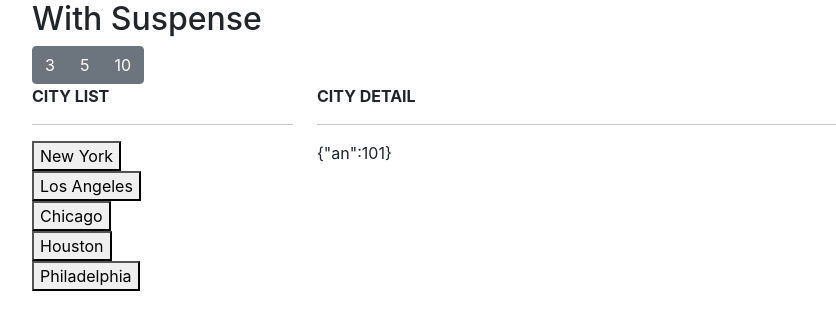
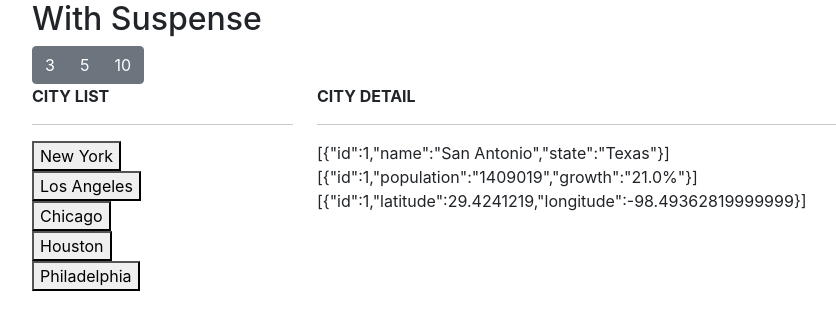
Before and after one commit to pkellner/pluralsight-react-18-whats-new-prelim, a React (Create React App) app: page / in a window 1280 px wide. Shown: the top 330 px of the page, without its empty margins (50-886 px from the left). Built offline with nearby package versions, Linux system fonts and the light colour scheme.

Commit message:
details working but all loading at same time

```diff
--- /dev/null
+++ b/src/CityDetailStoreContext.js
@@ -0,0 +1,32 @@
+import React, { createContext, useState, useTransition } from "react";
+import {fetchCityDetailData} from "./fakeApi/fetchCityDetailData";
+
+export const CityDetailStoreContext = createContext();
+
+function CityDetailStoreProvider({ children }) {
+  const [resourceCityDetail, setResourceCityDetail] = useState(fetchCityDetailData(1));
+  const [selectedCityId, setSelectedCityId] = useState();
+  const [isPending, startTransition] = useTransition();
+
+  const setCityId = (cityId) => {
+    setResourceCityDetail(fetchCityDetailData(cityId));
+  }
+
+  const contextValue = {
+    setCityId,
+    resourceCityDetail,
+    setResourceCityDetail,
+    selectedCityId,
+    setSelectedCityId,
+    isPending,
+    startTransition,
+  };
+
+  return (
+    <CityDetailStoreContext.Provider value={contextValue}>
+      {children}
+    </CityDetailStoreContext.Provider>
+  );
+}
+
+export { CityDetailStoreProvider };
--- a/src/cityStuff/CityDetail.js
+++ b/src/cityStuff/CityDetail.js
@@ -1,26 +1,48 @@
-import { useContext } from "react";
-import { CityListStoreContext } from "../CityListStoreContext";
+import { useContext, Suspense } from "react";
+import { CityDetailStoreContext } from "../CityDetailStoreContext";
+
+function CityInfo() {
+  const { resourceCityDetail } = useContext(CityDetailStoreContext);
+  const city = resourceCityDetail.cityInfo.read();
+  return (
+    <Suspense fallback={<div>Loading CityInfo...</div>}>
+      <div>{JSON.stringify(city)}</div>
+    </Suspense>
+  );
+}
+
+function CityStats() {
+  const { resourceCityDetail } = useContext(CityDetailStoreContext);
+  const city = resourceCityDetail.cityStats.read();
+  return (
+    <Suspense fallback={<div>Loading CityStats...</div>}>
+      <div>{JSON.stringify(city)}</div>
+    </Suspense>
+  );
+}
+
+function CityLocation() {
+  const { resourceCityDetail } = useContext(CityDetailStoreContext);
+  const city = resourceCityDetail.cityLocation.read();
+  return (
+    <Suspense fallback={<div>Loading CityLocation...</div>}>
+      <div>{JSON.stringify(city)}</div>
+    </Suspense>
+  );
+}
 
 export default function CityDetail() {
-  const { resource } = useContext(CityListStoreContext);
-
-  //const city = resource.city.read();
-  const city = { an: 101 };
-
-  return <div>{JSON.stringify(city)}</div>;
+  return (
+    <div className="grid">
+      <div className="row">
+        <CityInfo />
+      </div>
+      <div className="row">
+        <CityStats />
+      </div>
+      <div className="row">
+        <CityLocation />
+      </div>
+    </div>
+  );
 }
-
-/*
- const selectedCityIdLocal = selectedCityId
-    ? selectedCityId
-    : cities && !selectedCityId
-    ? cities[0].id
-    : undefined;
-
-  console.log(
-    `CityDetail: selectedCityId: ${selectedCityId}   isPending: ${
-      isPending ? "true" : "false"
-    }`
-  );
-
- */
--- a/src/cityStuff/CityList.js
+++ b/src/cityStuff/CityList.js
@@ -1,31 +1,43 @@
 import { useContext } from "react";
 
 import { CityListStoreContext } from "../CityListStoreContext";
+import {
+  CityDetailStoreContext,
+  CityDetailStoreProvider,
+} from "../CityDetailStoreContext";
 
-export default function CityList({ children, displayCount }) {
+function CityButton({ city }) {
+  const { setCityId } = useContext(CityDetailStoreContext);
+
+  return (
+    <button
+      onClick={(e) => {
+        e.preventDefault();
+        console.log("click event: fired");
+        setCityId(city.id);
+      }}
+    >
+      {city.city}
+    </button>
+  );
+}
+
+export default function CityList({ children }) {
   const { resourceCityList } = useContext(CityListStoreContext);
   const cities = resourceCityList.cities.read();
 
   return (
-    <>
+    <CityDetailStoreProvider>
       <div className="col-3">
         {cities.map((city) => {
           return (
             <div key={city.id}>
-              <button
-                onClick={(e) => {
-                  e.preventDefault();
-                  console.log("click event: fired");
-                  //setResource(fetchCityListData(city.id));
-                }}
-              >
-                {city.city}
-              </button>
+              <CityButton city={city} />
             </div>
           );
         })}
       </div>
       <div className="col-9">{children}</div>
-    </>
+    </CityDetailStoreProvider>
   );
 }
--- a/src/fakeApi/fetchCityDetailData.js
+++ b/src/fakeApi/fetchCityDetailData.js
@@ -1,9 +1,13 @@
-export function fetchCityDetailData(cityId = undefined) {
-  let citiesPromise = fetchCities();
-  let cityPromise = fetchCity(cityId);
+import { cities } from "../data/cities";
+
+export function fetchCityDetailData(cityId) {
+  let cityInfoPromise = fetchCityInfo(cityId);
+  let cityStatsPromise = fetchCityStats(cityId);
+  let cityLocationPromise = fetchCityLocation(cityId);
   return {
-    cities: wrapPromise(citiesPromise),
-    city: wrapPromise(cityPromise),
+    cityInfo: wrapPromise(cityInfoPromise),
+    cityStats: wrapPromise(cityStatsPromise),
+    cityLocation: wrapPromise(cityLocationPromise),
   };
 }
 
@@ -39,6 +43,60 @@ function wrapPromise(promise) {
     },
   };
 }
+
+const fetchCityInfo = (cityId) => {
+  return new Promise((resolve) => {
+    setTimeout(() => {
+      resolve(
+        cities
+          .filter((a) => a.id == cityId)
+          .map(function (rec) {
+            return {
+              id: rec.id,
+              name: rec.city,
+              state: rec.state,
+            };
+          })
+      );
+    }, 1500);
+  });
+};
+
+const fetchCityStats = (cityId) => {
+  return new Promise((resolve) => {
+    setTimeout(() => {
+      resolve(
+        cities
+          .filter((a) => a.id == cityId)
+          .map(function (rec) {
+            return {
+              id: rec.id,
+              population: rec.population,
+              growth: rec.growth_from_2000_to_2013,
+            };
+          })
+      );
+    }, 2500);
+  });
+};
+
+const fetchCityLocation = (cityId) => {
+  return new Promise((resolve) => {
+    setTimeout(() => {
+      resolve(
+        cities
+          .filter((a) => a.id == cityId)
+          .map(function (rec) {
+            return {
+              id: rec.id,
+              latitude: rec.latitude,
+              longitude: rec.longitude,
+            };
+          })
+      );
+    }, 500);
+  });
+};
 
 function fetchCities() {
   console.log("fetch cities...");
```
